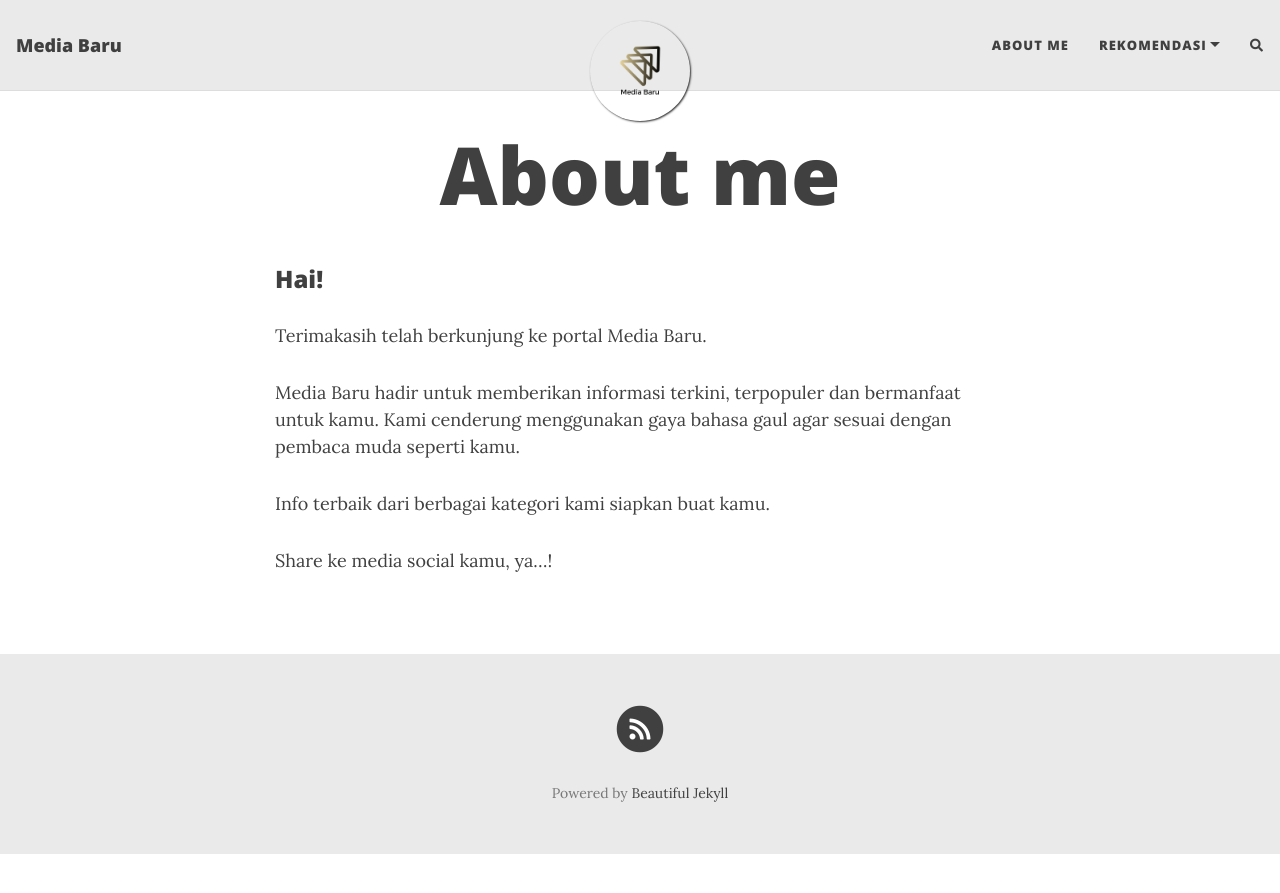
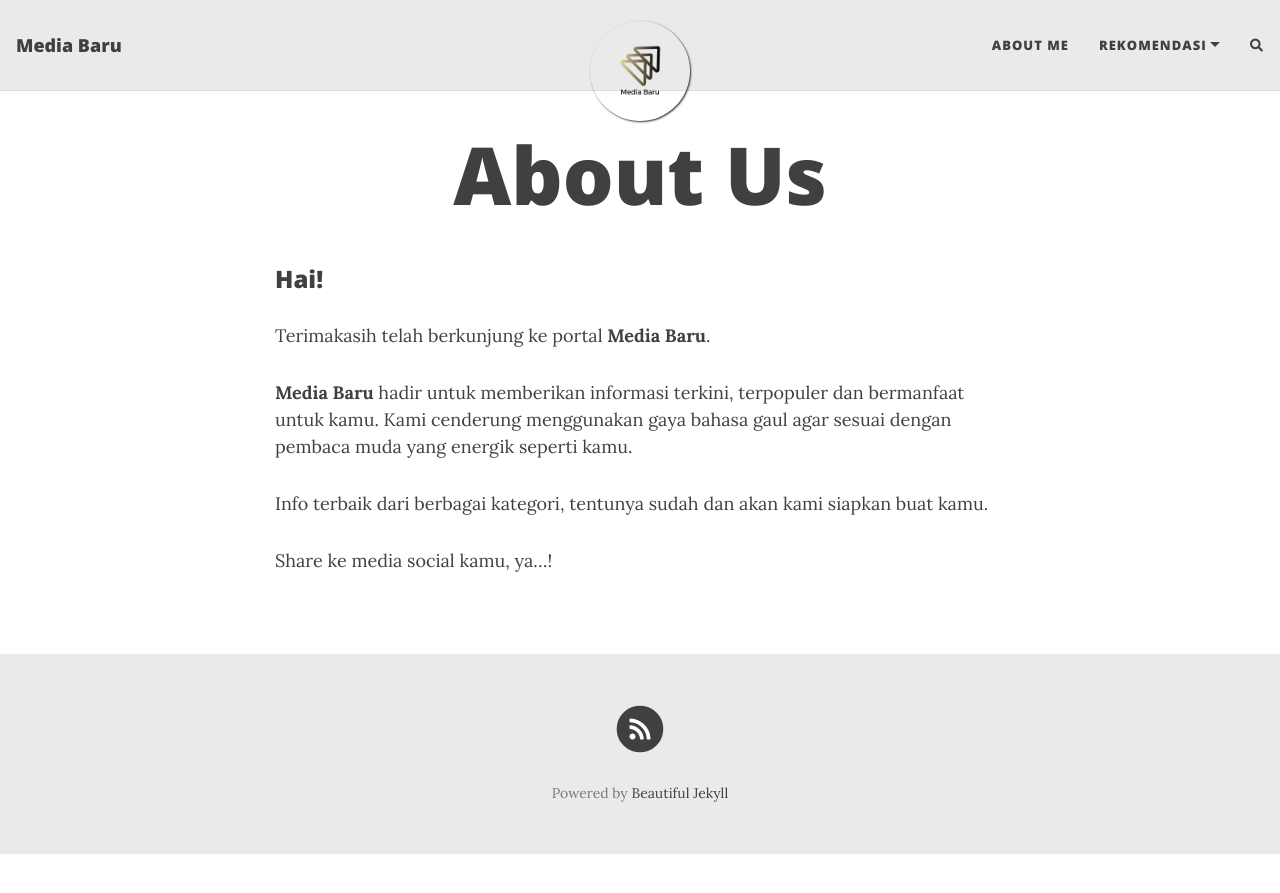
Before and after one commit to haloorderio/mediabaru, a Jekyll site: the page built from aboutme.md, in a window 1280 px wide. Shown: the top 893 px of the page. Built offline with Jekyll 4.4.1, drawn with Linux system fonts in a browser that asks for light colours; nearby versions of some CDN libraries; comment, search, counter and statistics services are not loaded.

Commit message:
Update aboutme.md

```diff
--- a/aboutme.md
+++ b/aboutme.md
@@ -1,14 +1,14 @@
 ---
 layout: page
-title: About me
+title: About Us
 ---
 
 ### Hai!
 
-Terimakasih telah berkunjung ke portal Media Baru.
+Terimakasih telah berkunjung ke portal **Media Baru**.
 
-Media Baru hadir untuk memberikan informasi terkini, terpopuler dan bermanfaat untuk kamu. Kami cenderung menggunakan gaya bahasa gaul agar sesuai dengan pembaca muda seperti kamu.
+**Media Baru** hadir untuk memberikan informasi terkini, terpopuler dan bermanfaat untuk kamu. Kami cenderung menggunakan gaya bahasa gaul agar sesuai dengan pembaca muda yang energik seperti kamu.
 
-Info terbaik dari berbagai kategori kami siapkan buat kamu.
+Info terbaik dari berbagai kategori, tentunya sudah dan akan kami siapkan buat kamu.
 
 Share ke media social kamu, ya...!
```
